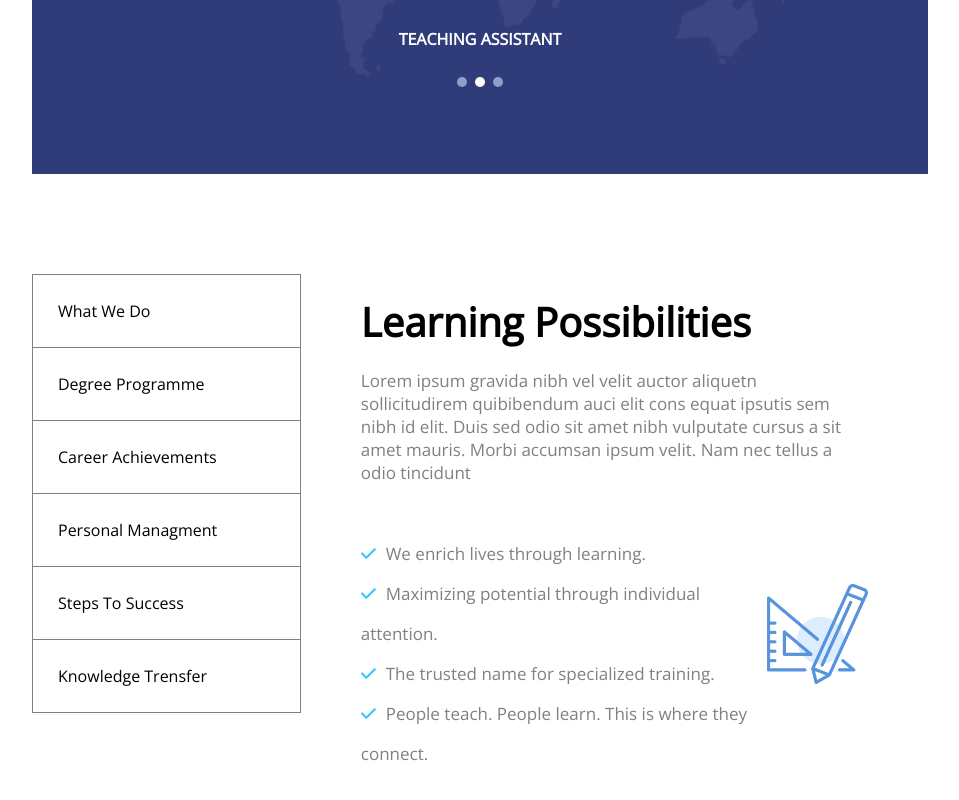
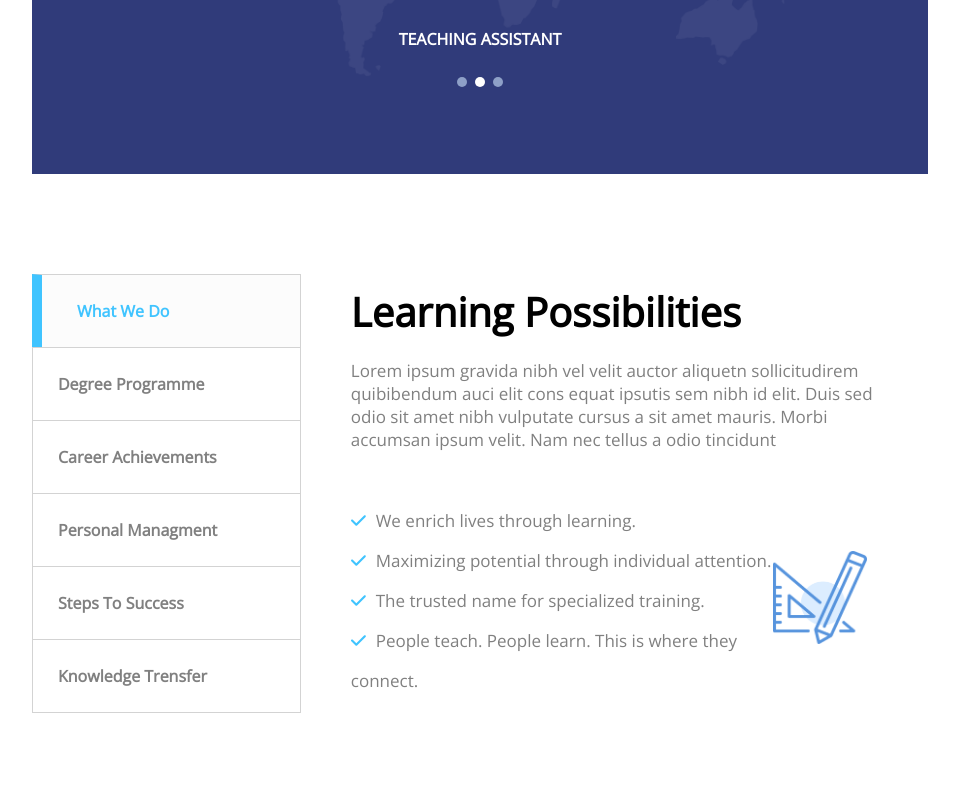
Before and after one commit to marcoceccarelli98/proj-html-vuejs, a Vue app: page / in a window 1280 px wide. Shown: the part 2916-3716 px from the top of the page, without its empty margins (160-1119 px from the left). Built offline with nearby package versions, Linux system fonts and the light colour scheme.

Commit message:
[UPD] homepage info active selection

```diff
--- a/src/pages/AppMain.vue
+++ b/src/pages/AppMain.vue
@@ -12,16 +12,26 @@ export default {
   data() {
     return {
       store,
+      infoIndex: 0,
     };
   },
-  methods: {},
+  methods: {
+    setInfoIndex(value) {
+      store.homeInfo.index = value;
+      console.log(store.homeInfo.index);
+    },
+  },
   created() {},
 };
 </script>
 
+<!-- ------------------------------------------------------------------------------------------ -->
+<!-- ------------------------------------------------------------------------------------------ -->
+<!-- ------------------------------------------------------------------------------------------ -->
+
 <template>
   <main>
-    <!-- CAROUSEL -->
+    <!-- ------------------------------ CAROUSEL ------------------------------ -->
     <ArrowsCarousel :carousel="store.homeCarousel" />
     <div class="container-70">
       <!-- ICON LIST -->
@@ -37,7 +47,7 @@ export default {
         </div>
       </section>
       <!-- /ICON LIST -->
-      <!-- THE TRUSTED NAME -->
+      <!-- ------------------------------ THE TRUSTED NAME ------------------------------ -->
       <section class="trusted-name row">
         <div class="col-40">
           <h2>The Trusted Name for In-Home Tutoring.</h2>
@@ -56,7 +66,7 @@ export default {
     </div>
     <hr />
     <div class="container-70">
-      <!-- EMPOWERING -->
+      <!-- ------------------------------ EMPOWERING ------------------------------ -->
       <section class="empowering row">
         <div class="col-60">
           <img src="/public/h5-img-2.jpg" alt="" />
@@ -81,19 +91,28 @@ export default {
         </div>
       </section>
       <!-- /EMPOWERING -->
-      <!-- DOTS CAROUSEL -->
+      <!-- ------------------------------ DOTS CAROUSEL ------------------------------ -->
       <div class="container-1920">
         <DotsCarousel />
       </div>
       <!-- /DOTS CAROUSEL -->
-      <!-- INFO -->
-      <div class="info-container">
+      <!-- ------------------------------ INFO ------------------------------ -->
+      <section class="info-container">
         <div class="row">
+          <!-- SELECTION -->
           <div class="col-30">
-            <div v-for="info in store.homeInfo.info" class="selection">
-              {{ info.selection }}
+            <div
+              v-for="(info, index) in store.homeInfo.info"
+              class="selection"
+              @click="setInfoIndex(index)"
+              :class="{ active: index === store.homeInfo.index }"
+            >
+              <a href="">
+                {{ info.selection }}
+              </a>
             </div>
           </div>
+          <!-- /SELECTION -->
           <div class="col-70">
             <div class="info">
               <h2>{{ store.homeInfo.info[store.homeInfo.index].title }}</h2>
@@ -126,14 +145,20 @@ export default {
             </div>
           </div>
         </div>
-      </div>
+      </section>
       <!-- /INFO -->
     </div>
   </main>
 </template>
 
+<!-- ------------------------------------------------------------------------------------------ -->
+<!-- ------------------------------------------------------------------------------------------ -->
+<!-- ------------------------------------------------------------------------------------------ -->
+
 <style scoped lang="scss">
 @use "../styles/partials/variables.scss" as *;
+
+//  ------------------------------ ICON LIST ------------------------------
 
 .icon-list {
   padding: 80px 0;
@@ -168,6 +193,8 @@ export default {
   }
 }
 
+//  ------------------------------ TRUSTED NAME ------------------------------
+
 .trusted-name {
   h2 {
     margin-top: 100px;
@@ -188,6 +215,8 @@ export default {
     width: 100%;
   }
 }
+
+//  ------------------------------ EMPOWERING ------------------------------
 
 .empowering {
   margin-top: 100px;
@@ -228,22 +257,47 @@ export default {
   }
 }
 
+//  ------------------------------ INFO ------------------------------
+
 .info-container {
   margin: 100px 0;
+
   .selection {
     width: 100%;
-    border-left: 1px solid grey;
-    border-top: 1px solid grey;
-    border-right: 1px solid grey;
+    padding: 25px;
+    border-left: 1px solid lightgray;
+    border-top: 1px solid lightgray;
+    border-right: 1px solid lightgray;
     border-collapse: collapse;
-    padding: 25px;
     &:last-of-type {
-      border-bottom: 1px solid grey;
+      border-bottom: 1px solid lightgray;
+    }
+    &:hover {
+      a {
+        color: $primary-color;
+        margin-left: 10px;
+        transition: 0.3s;
+      }
+    }
+
+    a {
+      transition: 0.3s;
+      color: grey;
+      font-weight: bold;
+    }
+  }
+  .active {
+    background-color: #fcfcfc;
+    border-left: 10px solid $primary-color;
+    a {
+      color: $primary-color;
+      margin-left: 10px;
+      transition: 0.3s;
     }
   }
   .info {
     color: grey;
-    padding: 20px 60px;
+    padding: 10px 50px;
     font-size: 17px;
     h2 {
       color: black;
@@ -265,7 +319,7 @@ export default {
       .col-20 {
         margin-top: 50px;
         img {
-          width: 100%;
+          width: 90%;
         }
       }
     }
```
